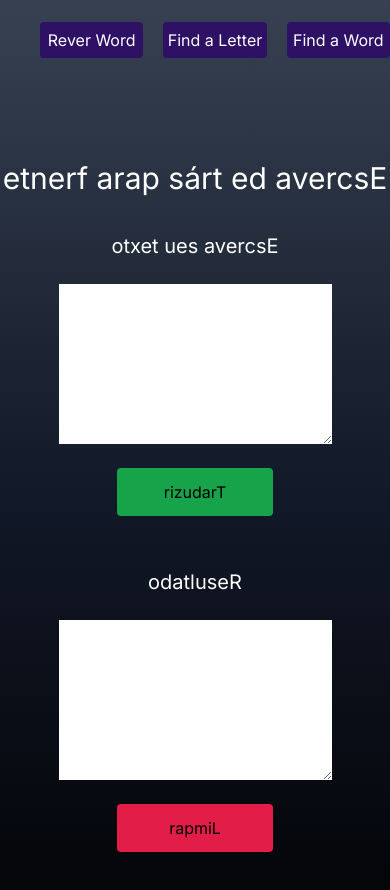
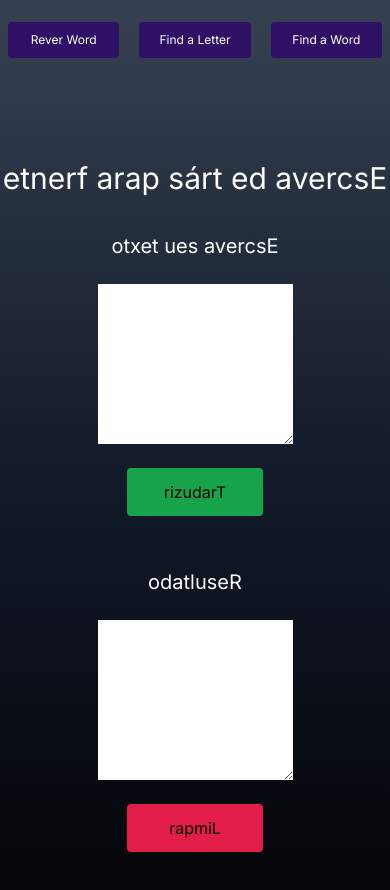
Before and after one commit to JailsonPaiva/reverse_word_app, a Next.js app: page / in a window 390 px wide. Shown: the top 890 px of the page. Built offline with nearby package versions, Linux system fonts and the light colour scheme.

Commit message:
style: add mobile reponsiveness

```diff
--- a/src/app/find_letter/page.tsx
+++ b/src/app/find_letter/page.tsx
@@ -48,31 +48,54 @@ export default function Home() {
   return (
     <>
       <Header />
-      <main className="h-screen flex flex-col gap-8 mt-[5rem] overflow-y-hidden">
+      <main className="h-screen flex flex-col items-center gap-8 mt-[5rem] overflow-y-hidden">
         <h1 className="text-center text-3xl">Finda a Letter in Word</h1>
 
-        <section className="flex flex-row gap-8 justify-center items-center">
+        <section className="flex flex-col gap-8 justify-center items-center w-full md:flex-row md:w-[100%] md:px-8">
 
-          <label htmlFor="text_entry" className="flex flex-col h-[10rem] w-[40%] ">Write a Text
+          <label
+            htmlFor="text_entry"
+            className="flex flex-col h-[10rem] w-[70%] md:w-[40%] ">Write a Text
 
-            <textarea name="text-entry" id="text-entry" className="h-[10rem] flex flex-col justify-center p-2 rounded text-black" value={inputText} onChange={(e) => setInputText(e.target.value)} />
+            <textarea
+              name="text-entry"
+              id="text-entry"
+              className="h-[10rem] flex flex-col justify-center p-2 rounded text-black"
+              value={inputText}
+              onChange={(e) =>
+              setInputText(e.target.value)} />
           </label>
 
-          <label htmlFor="letter_entry" className="flex flex-col h-[5rem]">Write a Letter
-            <input type="text" className="min-w-[15rem]  max-w-[5rem] h-[2.5rem] flex flex-col justify-center p-2 rounded text-black" onChange={(e) => setInputLetter(e.target.value)} onKeyUp={() => setResultMessage('')} value={inputLetter} />
+          <label
+            htmlFor="letter_entry"
+            className="flex flex-col h-[5rem]">Write a Letter
+            <input
+              type="text"
+              className="min-w-[15rem]  max-w-[5rem] h-[2.5rem] flex flex-col justify-center p-2 rounded text-black"
+              onChange={(e) => setInputLetter(e.target.value)}
+              onKeyUp={() => setResultMessage('')}
+              value={inputLetter} />
 
           </label>
 
-          <button className="bg-green-600 hover:bg-green-500 ease-in duration-200 h-[2.8rem] rounded  min-w-[20%] max-w-[10%]" onClick={() => findLetter()} >Search</button>
+          <button
+            className="bg-green-600 hover:bg-green-500 ease-in duration-200 h-[2.8rem] rounded w-[30%] md:max-w-[15%]"
+            onClick={() => findLetter()} >Search</button>
         </section>
 
-        <section className="flex flex-col gap-4 justify-center items-center mt-[5rem]">
+        <section className="flex flex-col gap-4 justify-center items-center mt-[5rem] w-[100%]">
           <h2>Search Result</h2>
 
-          <input type="text" className="min-w-[40%] max-w-[20%] h-[4rem] flex flex-col justify-center p-2 rounded" readOnly value={resultMensage} />
+          <input
+            type="text"
+            className="w-[70%] md:w-[40%] h-[4rem] flex flex-col justify-center p-2 rounded"
+            readOnly
+            value={resultMensage} />
 
 
-          <button className="bg-rose-600 hover:bg-rose-500 ease-in duration-200 h-[2.8rem] rounded  min-w-[20%] max-w-[10%]" onClick={() => clearInput()}>Clear</button>
+          <button
+            className="bg-rose-600 hover:bg-rose-500 ease-in duration-200 h-[2.8rem] rounded  w-[30%] md:max-w-[15%]"
+            onClick={() => clearInput()}>Clear</button>
 
 
         </section>
--- a/src/app/find_word/page.tsx
+++ b/src/app/find_word/page.tsx
@@ -17,9 +17,12 @@ export default function Home() {
     for (let j = 0; j <= inputPhraseArray.length; j++) {
       const x = inputPhraseArray.length - j;
 
-      if (x !== inputPhraseArray.length && (inputWord === inputPhraseArray[x] || inputWord.toUpperCase() === inputPhraseArray[x] || inputWord.toLowerCase() === inputPhraseArray[x])) {
+      if (x !== inputPhraseArray.length && (inputWord === inputPhraseArray[x] ||
+        inputWord.toUpperCase() === inputPhraseArray[x] ||
+        inputWord.toLowerCase() === inputPhraseArray[x])) {
+
         console.log(inputPhraseArray[x])
-        count ++;
+        count++;
       }
     }
     viewResult(count)
@@ -48,37 +51,56 @@ export default function Home() {
   return (
     <>
       <Header />
-      <main className="h-screen flex flex-col gap-8 mt-[5rem] overflow-y-hidden">
+      <main className="h-screen flex flex-col items-center gap-8 mt-[5rem] overflow-y-hidden">
         <h1 className="text-center text-3xl">Finda a Word in phrase</h1>
 
-        <section className="flex flex-row gap-8 justify-center items-center">
+        <section className="flex flex-col gap-8 justify-center items-center w-full  md:flex-row md:w-[100%] md:px-8">
 
-          <label htmlFor="text_entry" className="flex flex-col h-[10rem] w-[40%] ">Write a Phrase
+          <label
+            htmlFor="text_entry"
+            className="flex flex-col h-[10rem] w-[70%] md:w-[40%]">Write a Phrase
 
-            <textarea name="text-entry" id="text-entry" className="h-[10rem] flex flex-col justify-center p-2 rounded text-black" value={inputPhrase} onChange={(e) => setInputPhrase(e.target.value)}/>
+            <textarea
+              name="text-entry"
+              id="text-entry"
+              className="h-[10rem] flex flex-col justify-center p-2 rounded text-black"
+              value={inputPhrase}
+              onChange={(e) =>
+              setInputPhrase(e.target.value)} />
           </label>
 
-          <label htmlFor="letter_entry" className="flex flex-col h-[5rem]">Write a Word
+          <label
+            htmlFor="word_entry"
+            className="flex flex-col h-[5rem]">Write a Word
 
-          <input type="text" className="min-w-[15rem]  max-w-[5rem] h-[2.5rem] flex flex-col justify-center p-2 rounded text-black" onChange={(e) => setInputWord(e.target.value)} value={inputWord}/>
-
+            <input
+              type="text"
+              className="min-w-[15rem]  max-w-[5rem] h-[2.5rem] flex flex-col justify-center p-2 rounded text-black"
+              onChange={(e) =>
+              setInputWord(e.target.value)}
+              value={inputWord} />
           </label>
 
-          <button className="bg-green-600 hover:bg-green-500 ease-in duration-200 h-[2.8rem] rounded  min-w-[20%] max-w-[10%]" onClick={() => findWord()}>Search</button>
+          <button
+            className="bg-green-600 hover:bg-green-500 ease-in duration-200 h-[2.8rem] rounded w-[30%] md:max-w-[15%]"
+            onClick={() => findWord()}>Search</button>
         </section>
 
-        <section className="flex flex-col gap-4 justify-center items-center mt-[5rem]">
+        <section className="flex flex-col gap-4 justify-center items-center mt-[5rem] w-[100%]">
           <h2>Search Result</h2>
 
-          <input type="text" className="min-w-[40%] max-w-[20%] h-[4rem] flex flex-col justify-center p-2 rounded" readOnly  value={resultMensage}/>
+          <input
+            type="text"
+            className="w-[70%] md:w-[40%] h-[4rem] flex flex-col justify-center p-2 rounded"
+            readOnly
+            value={resultMensage} />
 
-
-          <button className="bg-rose-600 hover:bg-rose-500 ease-in duration-200 h-[2.8rem] rounded  min-w-[20%] max-w-[10%]" onClick={() => clearInput()}>Clear</button>
-
+          <button
+            className="bg-rose-600 hover:bg-rose-500 ease-in duration-200 h-[2.8rem] rounded  w-[30%] md:max-w-[15%]"
+            onClick={() =>
+            clearInput()}>Clear</button>
 
         </section>
-
-
 
       </main>
     </>
--- a/src/app/page.tsx
+++ b/src/app/page.tsx
@@ -46,9 +46,15 @@ export default function Home() {
 
           <h2 className="text-center text-xl">otxet ues avercsE</h2>
 
-          <textarea name="text-entry" id="text-entry" className="min-w-[70%] max-w-[40%] h-[10rem] flex flex-col justify-center p-2" value={inputValue} onChange={handleInputChange} />
+          <textarea
+            name="text-entry"
+            id="text-entry"
+            className="min-w-[50%] max-w-[40%] h-[10rem] flex flex-col justify-center p-2"
+            value={inputValue}
+            onChange={handleInputChange} />
 
-          <button className="bg-green-600 hover:bg-green-500 ease-in duration-200 h-[3rem] rounded min-w-[40%] max-w-[10%]"
+          <button
+            className="bg-green-600 hover:bg-green-500 ease-in duration-200 h-[3rem] rounded min-w-[35%] max-w-[10%]"
             onClick={() => cahngeLetters()}
           >rizudarT</button>
 
@@ -58,9 +64,16 @@ export default function Home() {
           <h2 className="text-center text-xl">odatluseR</h2>
 
 
-          <textarea name="text-entry" id="text-entry" className="min-w-[70%] max-w-[40%] h-[10rem] flex flex-col justify-center p-2" value={newValue} readOnly></textarea>
+          <textarea
+            name="text-entry"
+            id="text-entry"
+            className="min-w-[50%] max-w-[40%] h-[10rem] flex flex-col justify-center p-2"
+            value={newValue} readOnly />
 
-          <button className="bg-rose-600 hover:bg-rose-500 ease-in duration-200 h-[3rem] rounded  min-w-[40%] max-w-[10%]" onClick={() => clearInput()}>rapmiL</button>
+          <button
+            className="bg-rose-600 hover:bg-rose-500 ease-in duration-200 h-[3rem] rounded  min-w-[35%] max-w-[10%]"
+            onClick={() =>
+            clearInput()}>rapmiL</button>
 
 
         </section>
--- a/src/components/Header.tsx
+++ b/src/components/Header.tsx
@@ -2,15 +2,21 @@ import Link from "next/link"
 
 export default function Header() {
     return (
-        <header className="flex justify-center items-center h-[5rem] w-full">
-            <ul className="w-full flex gap-5 pl-10 ">
+        <header className="flex flex-row items-center h-[5rem] w-full px-2">
+            <ul className="w-full flex justify-center gap-5 ">
 
-                <Link href="/" className="w-36 h-9 bg-violet-950 hover:bg-violet-900 ease-in duration-200 flex justify-center items-center rounded text-white">Rever Word</Link>
+                <Link
+                    href="/"
+                    className="w-36 h-9 bg-violet-950 hover:bg-violet-900 ease-in duration-200 flex justify-center items-center rounded text-white text-xs md:text-base">Rever Word</Link>
 
-                <Link href="/find_letter" className="w-36 h-9 bg-violet-950 hover:bg-violet-900 ease-in duration-200 flex justify-center items-center rounded text-white">Find a Letter</Link>
+                <Link
+                    href="/find_letter"
+                    className="w-36 h-9 bg-violet-950 hover:bg-violet-900 ease-in duration-200 flex justify-center items-center rounded text-white text-xs md:text-base">Find a Letter</Link>
 
 
-                <Link href="/find_word" className="w-36 h-9 bg-violet-950 hover:bg-violet-900 ease-in duration-200 flex justify-center items-center rounded text-white">Find a Word</Link>
+                <Link
+                    href="/find_word"
+                    className="w-36 h-9 bg-violet-950 hover:bg-violet-900 ease-in duration-200 flex justify-center items-center rounded text-white text-xs md:text-base">Find a Word</Link>
 
             </ul>
         </header>
```
